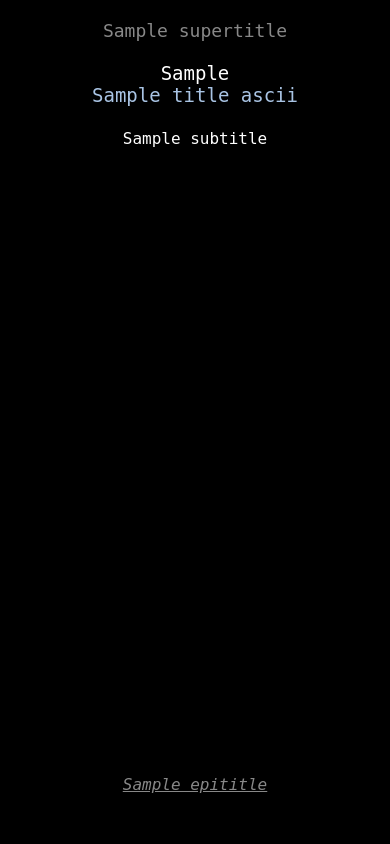
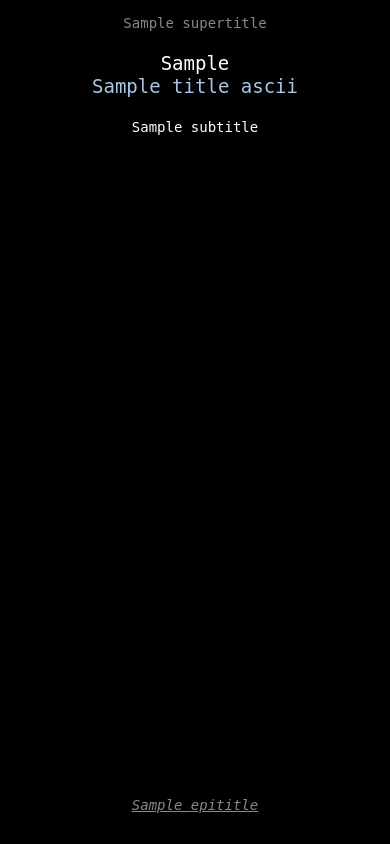
Before and after one commit to basileaw/terminaide, a Python web app: template terminaide/templates/index.html in a window 390 px wide. Run offline with Jinja, Linux system fonts and the light colour scheme; the template is opened without the code that fills it: most values are stand-ins (such as "Sample title", 1, 10 or a date in 2020).

Commit message:
responsive html index

```diff
--- a/terminaide/templates/index.html
+++ b/terminaide/templates/index.html
@@ -167,7 +167,7 @@
             font-size: 16px;
             font-style: italic;
             position: fixed;
-            bottom: 50px;
+            bottom: 40px;
             left: 0;
             right: 0;
         }
@@ -315,7 +315,7 @@
             animation-delay: 0.45s;
         }
 
-        /* Media query for smaller screens */
+        /* Media query for tablets */
         @media (max-width: 768px) {
             .menu {
                 width: 95%;
@@ -338,6 +338,63 @@
             .menu {
                 grid-template-columns: repeat(auto-fit, 150px);
                 max-width: 320px;
+            }
+        }
+
+        /* Media query for small mobile screens */
+        @media (max-width: 480px) {
+            .menu {
+                width: 100%;
+                max-width: 100%;
+                padding: 0 20px;
+                grid-template-columns: 1fr !important;
+                gap: 8px;
+            }
+
+            .menu-item {
+                width: 100%;
+                max-width: 280px;
+                margin: 0 auto;
+                padding: 12px 20px;
+                font-size: 14px;
+            }
+
+            .menu-label {
+                font-size: 14px;
+                margin-bottom: 20px;
+            }
+
+            .subtitle {
+                font-size: 14px;
+                width: 95%;
+                padding: 0 10px;
+            }
+
+            .supertitle {
+                font-size: 14px;
+            }
+
+            .container {
+                padding: 15px 0;
+            }
+
+            .epititle {
+                font-size: 14px;
+                bottom: 30px;
+                padding: 0 20px;
+            }
+        }
+
+        /* Media query for very small mobile screens */
+        @media (max-width: 360px) {
+            .menu-item {
+                max-width: 240px;
+                font-size: 13px;
+                padding: 10px 15px;
+            }
+
+            .subtitle {
+                font-size: 13px;
             }
         }
 
```
